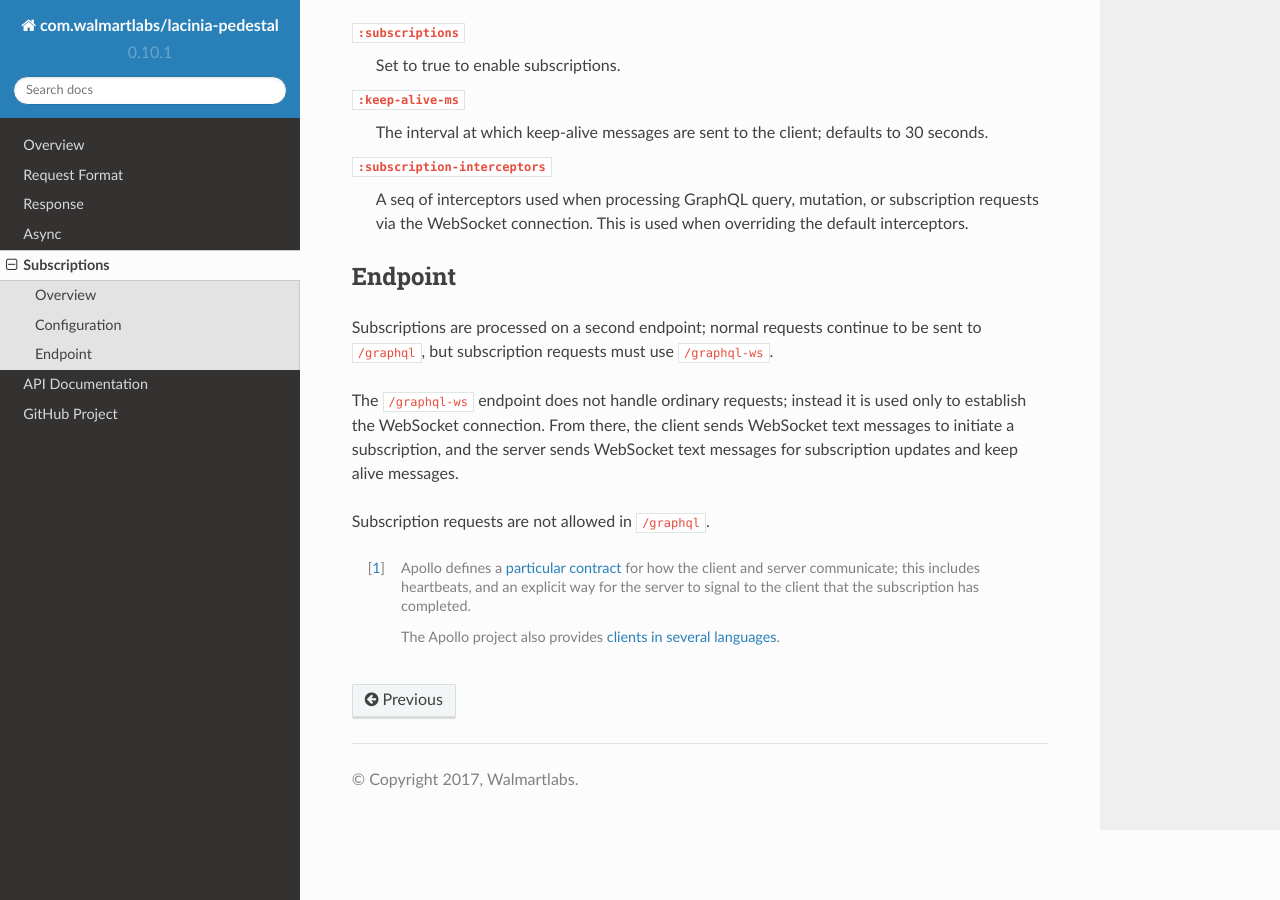
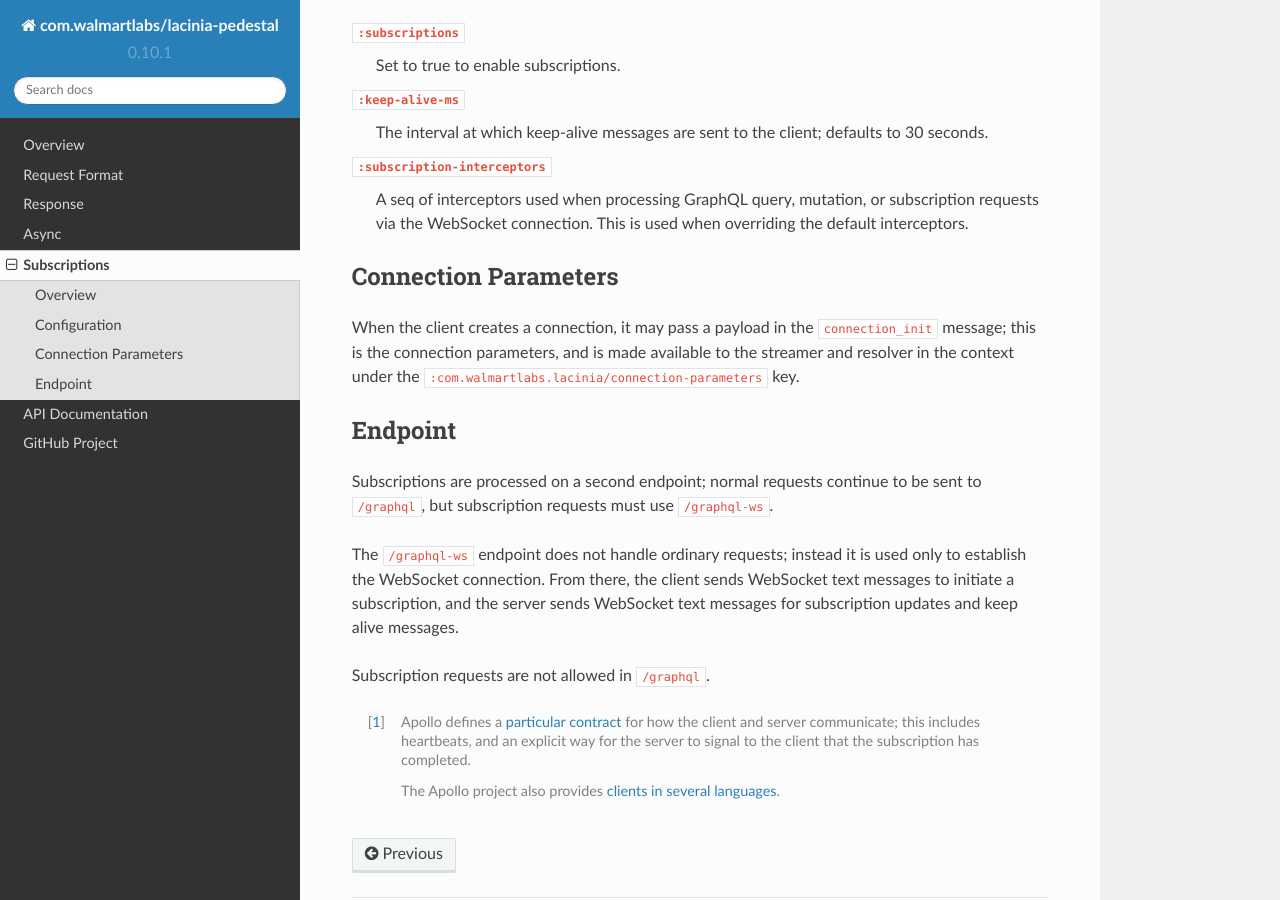
Before and after one commit to walmartlabs/lacinia-pedestal, a Sphinx documentation site: the page built from docs/subscriptions.rst, in a window 1280 px wide and 900 px high, scrolled down 1282 px. Built offline with Sphinx 7.4.7 and the Read the Docs theme 2.0.0, drawn with Linux system fonts in a browser that asks for light colours.

Commit message:
Describe connection parameters in the docs

```diff
--- a/docs/subscriptions.rst
+++ b/docs/subscriptions.rst
@@ -66,6 +66,13 @@ The following keys are used:
     A seq of interceptors used when processing GraphQL query, mutation, or subscription requests
     via the WebSocket connection. This is used when overriding the default interceptors.
 
+Connection Parameters
+---------------------
+
+When the client creates a connection, it may pass a payload in the ``connection_init`` message;
+this is the connection parameters, and is made available to the streamer and resolver in
+the context under the ``:com.walmartlabs.lacinia/connection-parameters`` key.
+
 Endpoint
 --------
 
```
